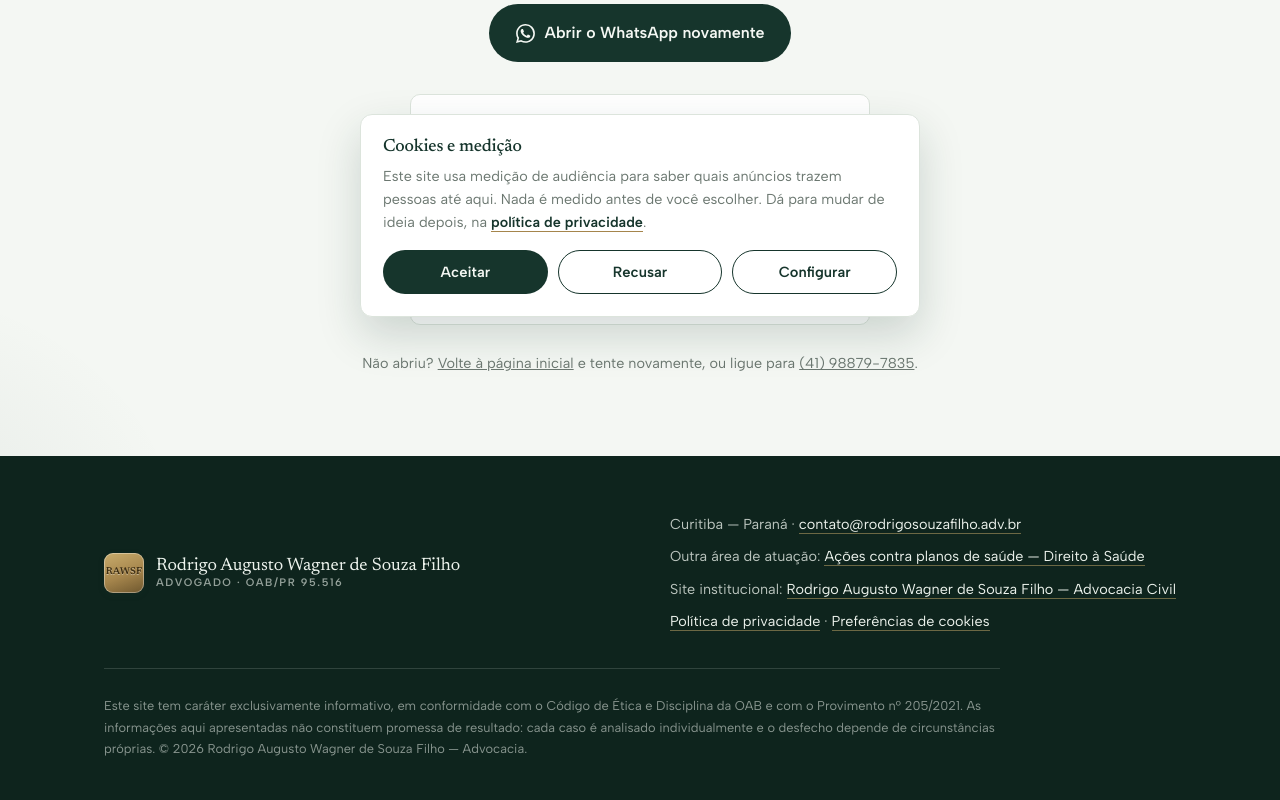
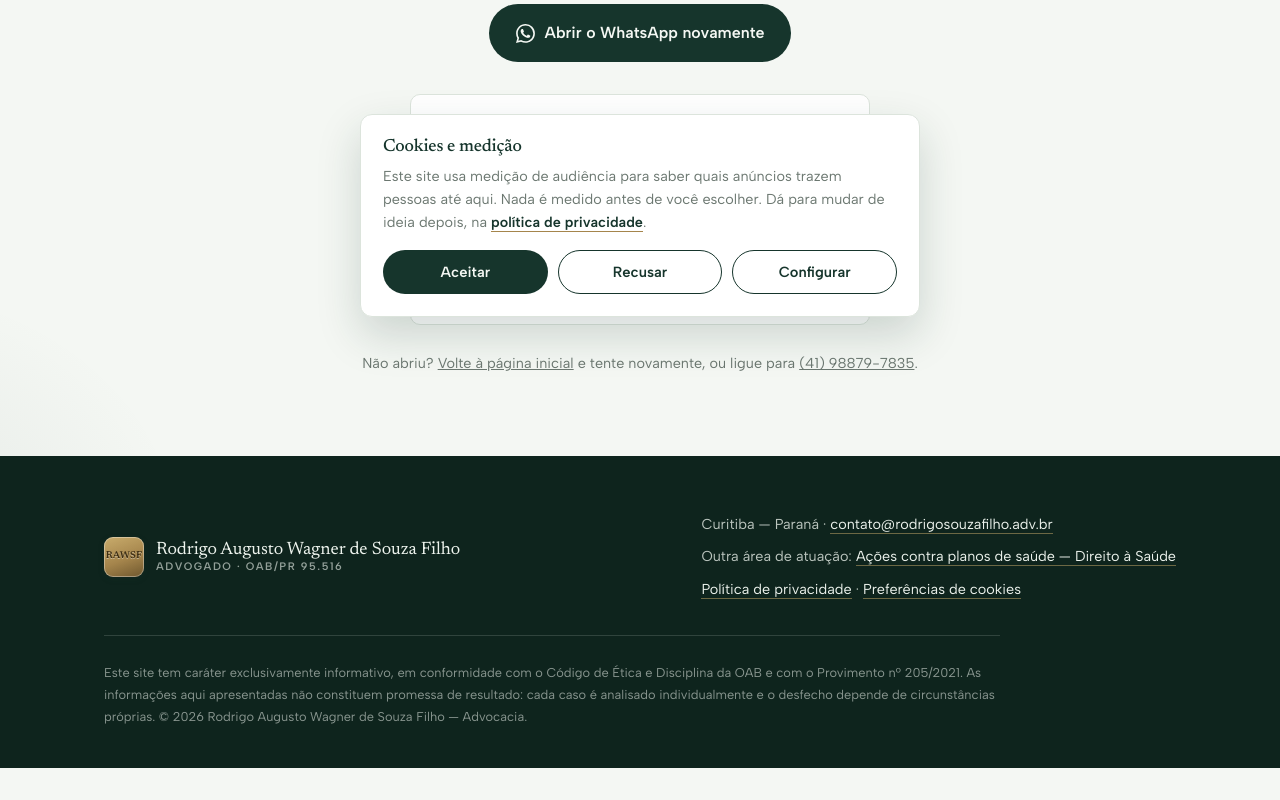
Before and after one commit to djrodrigocpu-debug/regulariza-o, a website: page obrigado.html in a window 1280 px wide. Shown: the part 467-1267 px from the top of the page. After the commit the page ends 1235 px from the top, so only its background shows below. Drawn offline with Linux system fonts and the light colour scheme.

Commit message:
Link do site institucional sai do rodape das paginas internas
A pagina inicial ja trazia o botao 'Conhecer o site principal do escritorio' na secao Sobre; obrigado.html e privacidade.html ainda repetiam a linha no rodape. Agora os dois sites de campanha ficam iguais: ligacao com o site principal so pelo botao da inicial.

```diff
--- a/obrigado.html
+++ b/obrigado.html
@@ -119,7 +119,6 @@ Animações são só aprimoramento progressivo. */
       <div>
         <p>Curitiba — Paraná · <a href="mailto:contato@rodrigosouzafilho.adv.br">contato@rodrigosouzafilho.adv.br</a></p>
         <p class="u-mt-8">Outra área de atuação: <a href="https://saude.rodrigosouzafilho.adv.br">Ações contra planos de saúde — Direito à Saúde</a></p>
-        <p class="u-mt-8">Site institucional: <a href="https://www.rodrigosouzafilho.adv.br">Rodrigo Augusto Wagner de Souza Filho — Advocacia Civil</a></p>
         <p class="u-mt-8"><a href="/privacidade">Política de privacidade</a> ·
           <a href="/privacidade#cookies">Preferências de cookies</a></p>
       </div>
```
Also changed, not shown: modelos/obrigado.html (+0 -1 lines), modelos/privacidade.html (+0 -1 lines), privacidade.html (+0 -1 lines).
